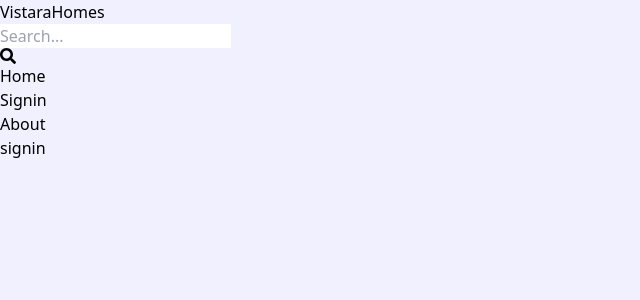
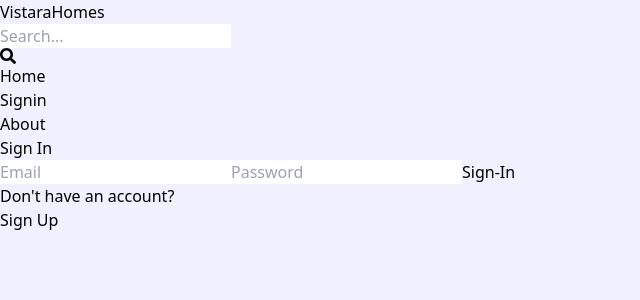
Before and after one commit to naidu-3009/realestate-project-fullstack, a React (Vite) app in the folder client/: page /signin in a window 1280 px wide. Shown: the top 300 px of the page, without its empty margins (0-640 px from the left). Built offline with nearby package versions, Linux system fonts and the light colour scheme.

Commit message:
sign in route functionality

```diff
--- a/client/src/pages/Signin.jsx
+++ b/client/src/pages/Signin.jsx
@@ -1,9 +1,95 @@
-import React from 'react'
+import React, { useState } from "react";
+import { Link, useNavigate } from "react-router-dom";
 
-export default function Signin() {
+export default function SignIn() {
+  const [formData, setFormdata] = useState({
+    username: '',
+    email: '',
+    password: '',
+  });
+  const [error, setError] = useState(null);
+  const [loading, setLoading] = useState(false);
+  const navigate = useNavigate();
+
+  const handleChange = (e) => {
+    const { id, value } = e.target;
+    setFormdata({
+      ...formData,
+      [id]: value,
+    });
+  };
+
+  const handleSubmit = async (e) => {
+    e.preventDefault();
+    setLoading(true);
+    try {
+      const res = await fetch("/api/auth/signin", {
+        method: "POST",
+        headers: {
+          "Content-Type": "application/json",
+        },
+        body: JSON.stringify(formData),
+      });
+
+      if (!res.ok) {
+        throw new Error("Network response was not ok.");
+      }
+
+      const data = await res.json();
+
+      if (!data.success) {
+        setError(data.message);
+        return;
+      }
+
+      setError(null);
+      navigate('/');
+    } catch (error) {
+      setError(error.message);
+    } finally {
+      setLoading(false);
+    }
+  };
+
   return (
-    <h1>
-      signin
-    </h1>
-  )
+    <div className="p-3 max-w-lg mx-auto">
+      <div className="bg-white p-6 rounded-lg shadow-md flex flex-col h-full">
+        <h1 className="text-3xl text-center font-semibold my-7">Sign In</h1>
+        <form onSubmit={handleSubmit} className="flex flex-col gap-4 flex-grow">
+          <input
+            type="email"
+            placeholder="Email"
+            className="border p-3 rounded-lg focus:outline-none"
+            id="email"
+            value={formData.email}
+            onChange={handleChange}
+            required
+          />
+          <input
+            type="password"
+            placeholder="Password"
+            className="border p-3 rounded-lg focus:outline-none"
+            id="password"
+            value={formData.password}
+            onChange={handleChange}
+            required
+          />
+          <button
+            type="submit"
+            disabled={loading}
+            className="bg-slate-700 text-white p-3 rounded-lg uppercase hover:opacity-95 disabled:opacity-80"
+          >
+            {loading ? "Loading..." : "Sign-In"}
+          </button>
+        </form>
+        <div className="flex justify-center mt-5">
+          <p>Don't have an account?</p>
+          <Link to="/signup">
+            <span className="text-blue-700 ml-2 cursor-pointer">Sign Up</span>
+          </Link>
+        </div>
+        {error && <p className="text-red-700 mt-5">{error}</p>}
+      </div>
+    </div>
+  );
 }
--- a/client/src/pages/Signup.jsx
+++ b/client/src/pages/Signup.jsx
@@ -41,7 +41,7 @@ export default function SignUp() {
         setError(data.message);
       } else {
         setError(null);
-        navigate('/sign-in');
+        navigate('/signin');
       }
     } catch (error) {
       setError(error.message);
@@ -92,7 +92,7 @@ export default function SignUp() {
         </form>
         <div className="flex justify-center mt-5">
           <p>Already have an account?</p>
-          <Link to="/sign-in">
+          <Link to="/signin">
             <span className="text-blue-700 ml-2 cursor-pointer">Sign in</span>
           </Link>
         </div>
```
